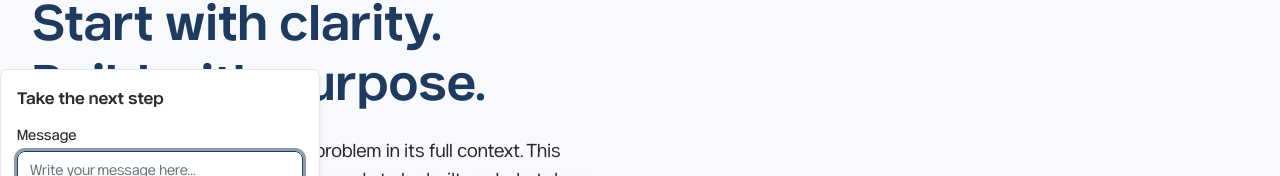
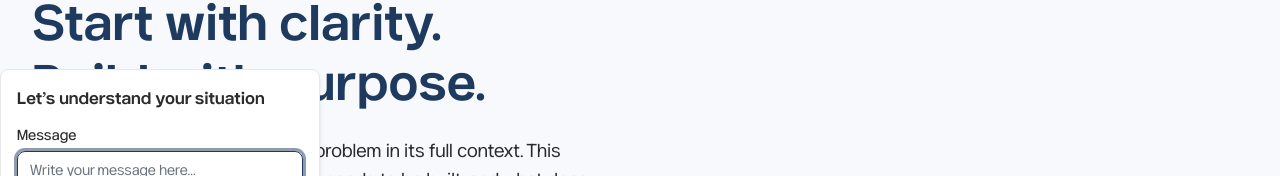
Before and after one commit to abhisekmohantychinua/mohantyabhisek, a Next.js app: page / in a window 1280 px wide. Both pictures are taken after a click on the button "Start a conversation". Shown: the part 136-312 px from the top of the page. Built offline with nearby package versions, Linux system fonts and the light colour scheme; a web font is replaced by a local one.

Commit message:
refactor: update CtaPopover heading for clarity and adjust Cta structure for improved layout

```diff
--- a/src/components/shared/cta-popover.tsx
+++ b/src/components/shared/cta-popover.tsx
@@ -21,7 +21,7 @@ export default function CtaPopover() {
         </Button>
       </PopoverTrigger>
       <PopoverContent>
-        <h4 className="font-semibold mb-4">Take the next step</h4>
+        <h4 className="font-semibold mb-4">Let’s understand your situation</h4>
         <CtaForm onSubmitSuccess={() => setOpen(false)} />
       </PopoverContent>
     </Popover>
--- a/src/features/home/cta/cta-content-animator.tsx
+++ b/src/features/home/cta/cta-content-animator.tsx
@@ -5,11 +5,11 @@ import gsap from "gsap";
 
 export default function CtaContentAnimator() {
   useGSAP(() => {
-    gsap.from(".cta-inner", {
+    gsap.from(".cta-inner > *", {
       y: 50,
       opacity: 0,
       duration: 0.3,
-      stagger: 1,
+      stagger: 0.15,
       ease: "none",
       scrollTrigger: {
         trigger: ".cta-section",
--- a/src/features/home/cta/index.tsx
+++ b/src/features/home/cta/index.tsx
@@ -1,4 +1,3 @@
-import { Button } from "@/components/ui/button";
 import "./styles.css";
 import CtaContentAnimator from "./cta-content-animator";
 import CtaPopover from "@/components/shared/cta-popover";
@@ -10,8 +9,9 @@ export default function Cta() {
         <h2 id="cta-heading" className="cta-heading">
           The costliest mistakes usually happen before anything is built.
         </h2>
-
-        <CtaPopover />
+        <div className="cta-popover-wrap">
+          <CtaPopover />
+        </div>
         <p className="cta-reassure" aria-label="Response reassurance">
           One conversation for clarity. No commitment.
         </p>
```
